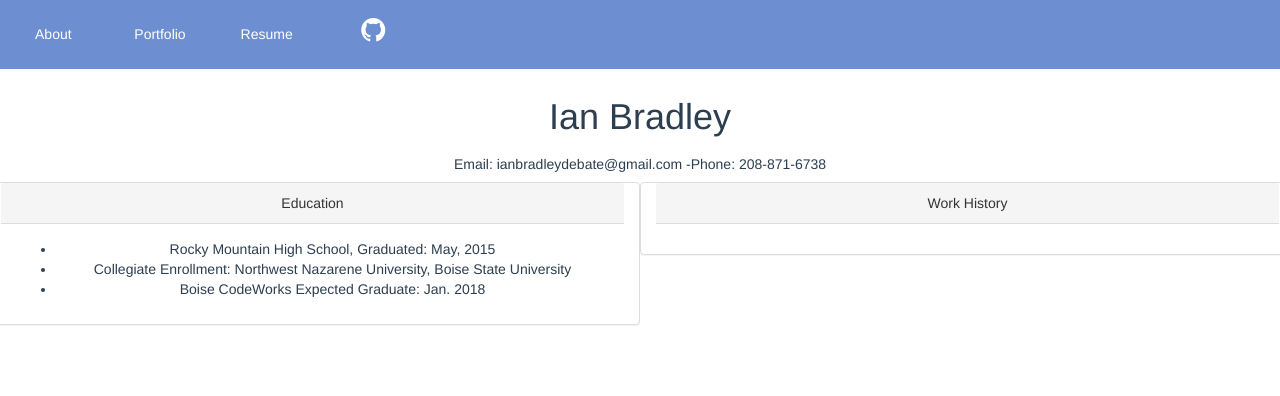
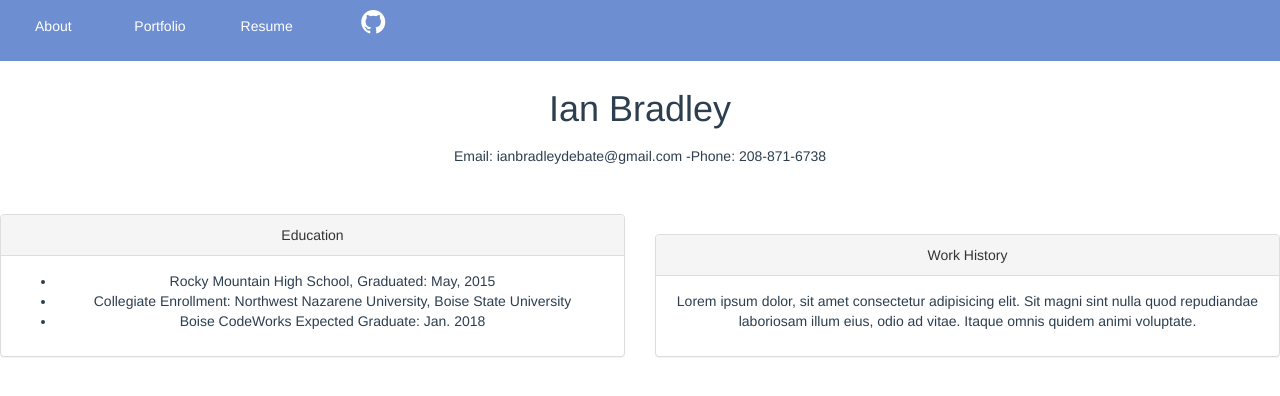
Before and after one commit to ibradley02/landing-page, a Vue app: page /#/resume in a window 1280 px wide. Shown: the top 396 px of the page. Built offline with nearby package versions, Linux system fonts and the light colour scheme.

Commit message:
changes to styling on about, navbar, and resume

```diff
--- a/src/components/About.vue
+++ b/src/components/About.vue
@@ -10,7 +10,7 @@
                 <div class="col-sm-4 panel-style">
                     <div class="panel panel-default">
                         <div class="panel-heading">
-                            <h4>About Me</h4>
+                            <h3>About Me</h3>
                         </div>
                         <div class="panel-body">
                             <p>Lorem ipsum dolor sit amet consectetur adipisicing elit. Commodi ut aliquid nostrum laborum quisquam.
@@ -23,7 +23,7 @@
                 <div class="col-sm-4 col2 panel-style">
                     <div class="panel panel-default">
                         <div class="panel-heading">
-                            <h4>Objective</h4>
+                            <h3>Objective</h3>
                         </div>
                         <div class="panel-body">
                             <p>Lorem, ipsum dolor sit amet consectetur adipisicing elit. Nostrum hic facilis iste libero quam aspernatur
@@ -58,7 +58,7 @@
     .panel-style {
         float: none;
         margin: 0 auto;
-        margin-top: 10vh;
+        margin-top: 5vh;
         display: inline-block;
     }
     .col2 {
--- a/src/components/Navbar.vue
+++ b/src/components/Navbar.vue
@@ -102,7 +102,7 @@
 
     .text-style {
         color: white !important;
-        margin-top: 2vh;
+        margin-top: 1vh;
     }
 
     .router-link-active {
--- a/src/components/Resume.vue
+++ b/src/components/Resume.vue
@@ -12,7 +12,8 @@
                 </div>
             </header>
             <div class="row">
-                <div class="col-sm-6 panel panel-default">
+                <div class="col-sm-6 panel-style">
+                    <div class="panel panel-default">
                         <div class="panel-heading">Education</div>
                         <div class="panel-body">
                             <ul>
@@ -28,9 +29,14 @@
                             </ul>
                         </div>
                     </div>
-                <div class="col-sm-6 panel panel-default">
+                </div>
+                <div class="col-sm-6 panel-style">
+                    <div class="panel panel-default">
                         <div class="panel-heading">Work History</div>
-                    <div class="panel-body"></div>
+                        <div class="panel-body">
+                            <p>Lorem ipsum dolor, sit amet consectetur adipisicing elit. Sit magni sint nulla quod repudiandae laboriosam illum eius, odio ad vitae. Itaque omnis quidem animi voluptate.</p>
+                        </div>
+                    </div>
                 </div>
             </div>
         </div>
```
Lines whose indentation alone changed are shown as unchanged.
